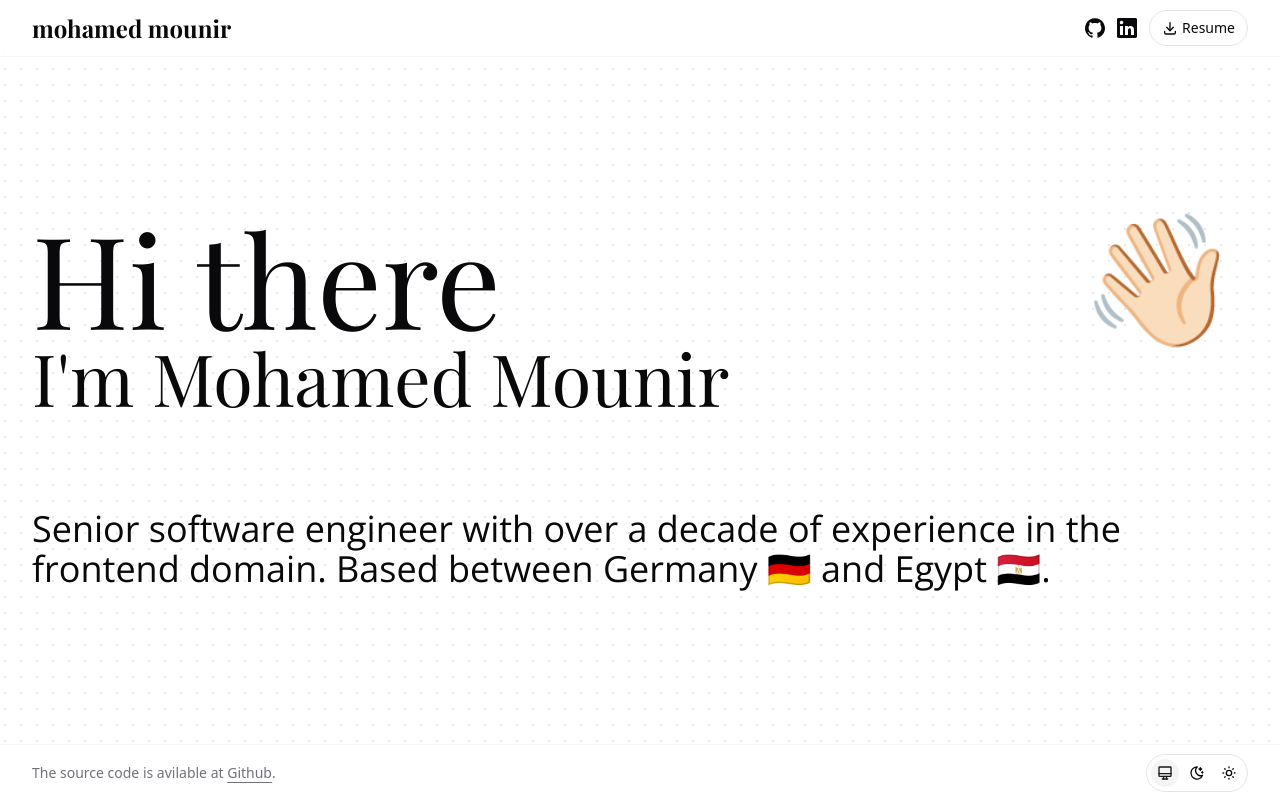
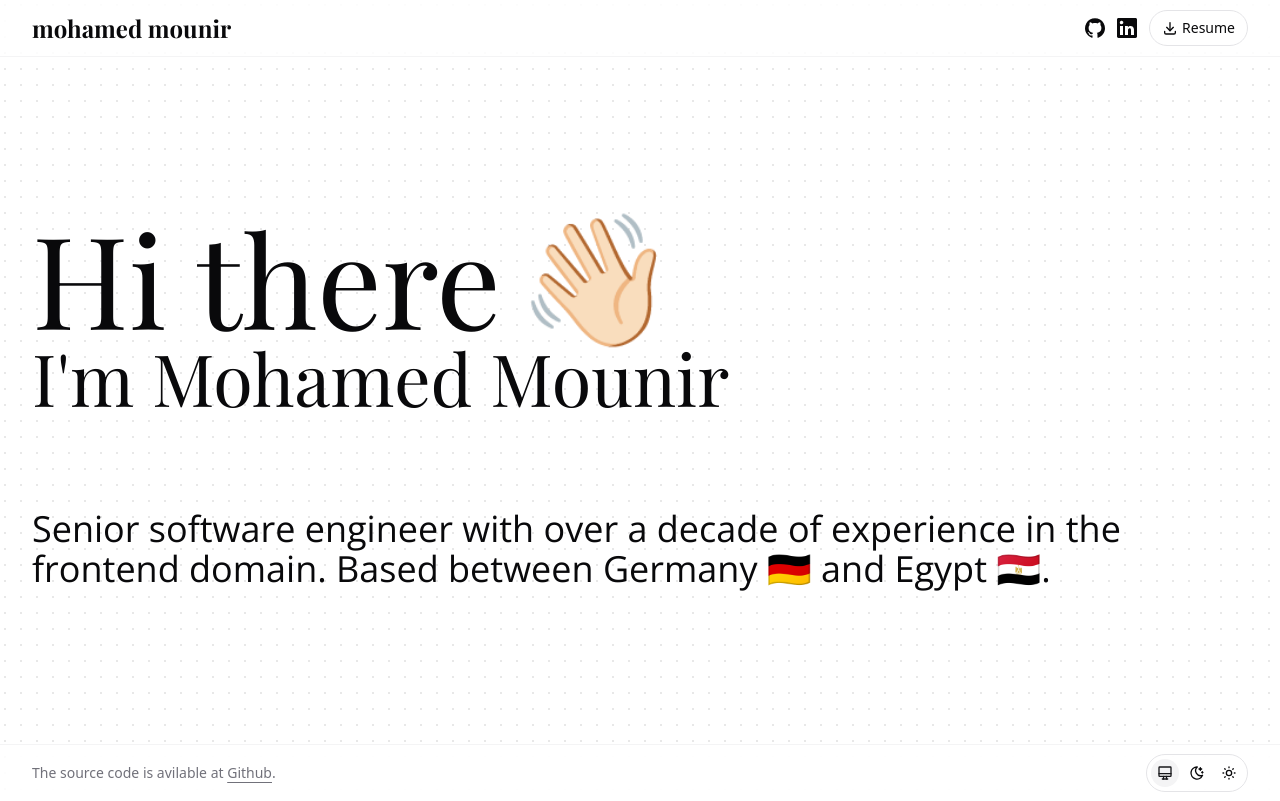
Before and after one commit to mmounirf/mmounir.dev, a Next.js app: page / in a window 1280 px wide. Built offline with nearby package versions, Linux system fonts and the light colour scheme; a web font is replaced by a local one.

Commit message:
responsive fix

```diff
--- a/src/app/page.tsx
+++ b/src/app/page.tsx
@@ -8,7 +8,7 @@ export default function Home() {
 				<div className="flex flex-col gap-24">
 					<div>
 						<h2 className="flex gap-4 font-display text-9xl">
-							Hi there <div className="absolute right-10 motion-safe:animate-bounce">👋🏻</div>
+							Hi there <div className="absolute right-10 sm:relative sm:right-0 motion-safe:animate-bounce">👋🏻</div>
 						</h2>
 						<h1 className="font-display text-7xl">I'm Mohamed Mounir</h1>
 					</div>
```
